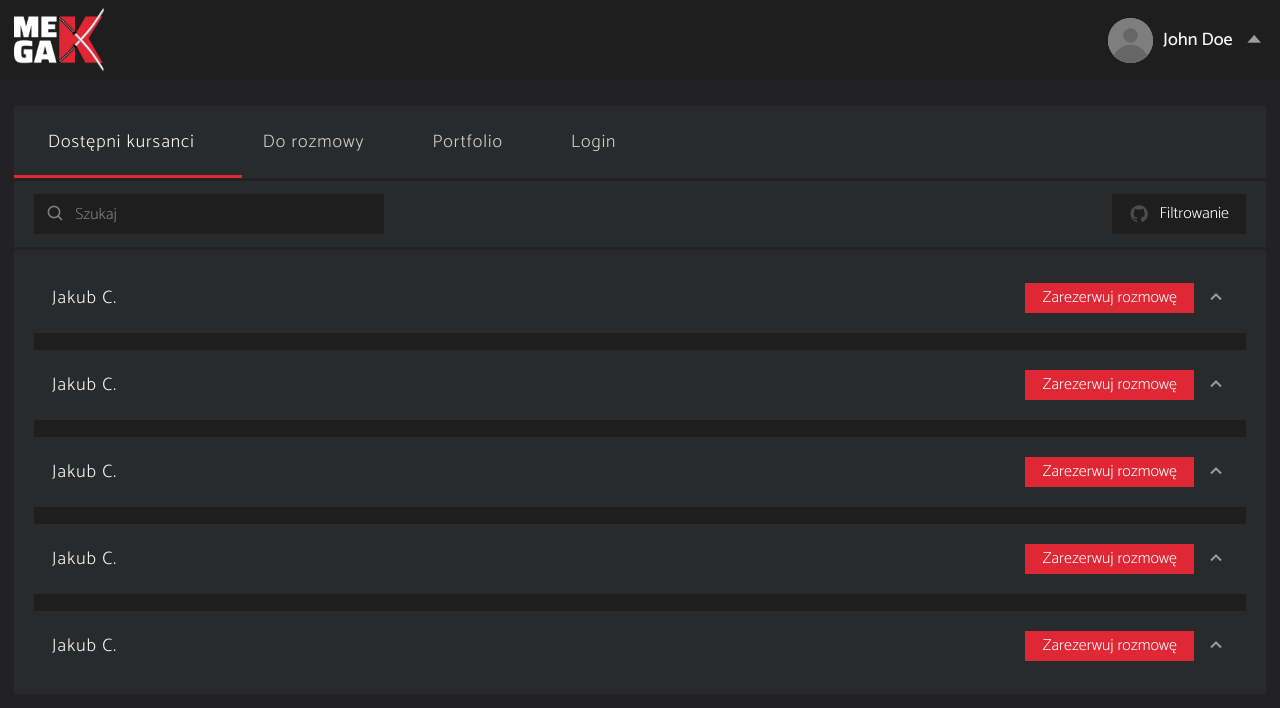
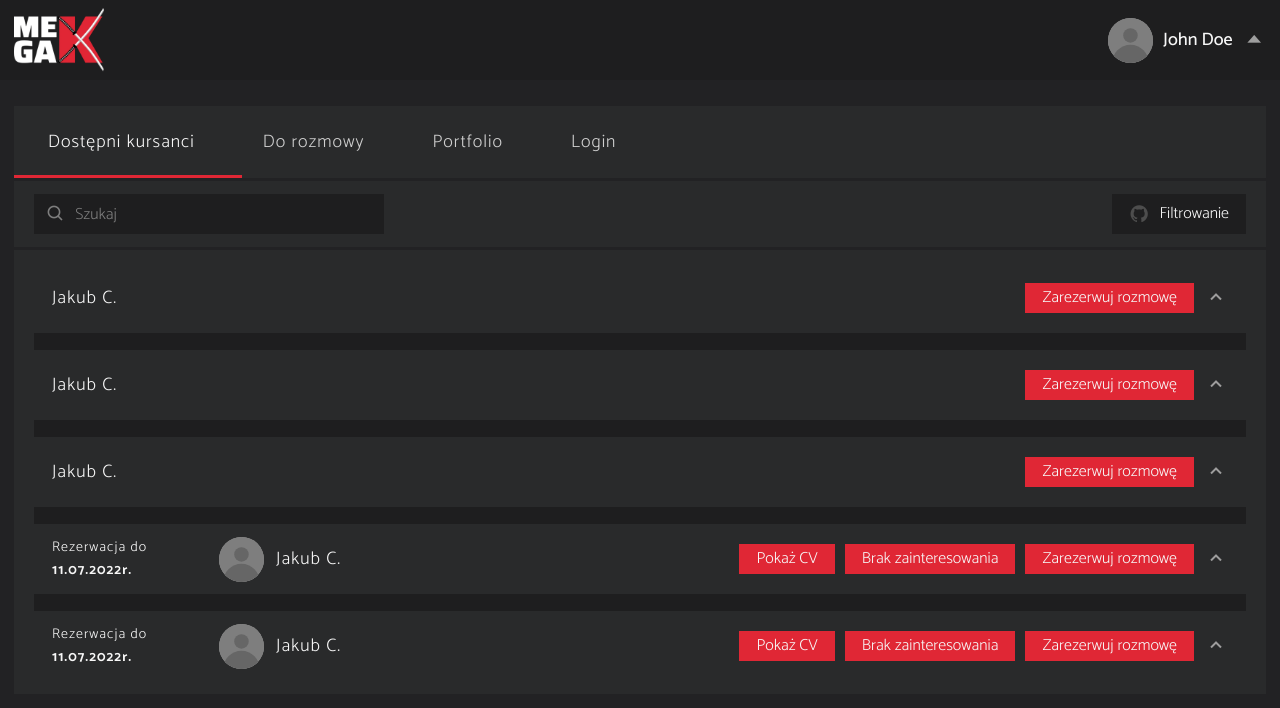
Before and after one commit to airfortech/Head-Hunter-Frontend, a React (Create React App) app: page /students in a window 1280 px wide. Shown: the top 708 px of the page. Built offline with nearby package versions, Linux system fonts and the light colour scheme.

Commit message:
expanded StudentItem

```diff
--- a/src/components/Header/Menu/Menu.tsx
+++ b/src/components/Header/Menu/Menu.tsx
@@ -32,7 +32,7 @@ export const Menu = () => {
           height: "auto",
           duration: 0.2,
         },
-        "<-=0.05"
+        "<+=0.1"
       )
       .to(
         actionsItems,
@@ -42,7 +42,7 @@ export const Menu = () => {
           duration: 0.3,
           stagger: 0.1,
         },
-        "<+=0.2"
+        "<+=0.1"
       );
     return () => {
       tweenRef.current?.kill();
--- a/src/components/UsersList/StudentItem/StudentItem.module.css
+++ b/src/components/UsersList/StudentItem/StudentItem.module.css
@@ -13,6 +13,22 @@
   display: flex;
   justify-content: space-between;
   align-items: center;
+}
+
+.personal {
+  display: flex;
+  align-items: center;
+  gap: 12px;
+}
+
+.reservationDate {
+  margin-right: 60px;
+  display: flex;
+  flex-direction: column;
+}
+
+.reservationDate span {
+  font-weight: var(--font-weight-bold);
 }
 
 .name {
--- a/src/components/UsersList/StudentItem/StudentItem.tsx
+++ b/src/components/UsersList/StudentItem/StudentItem.tsx
@@ -4,12 +4,15 @@ import { PrimaryButton } from "../../buttons/PrimaryButton/PrimaryButton";
 import { NoteCard } from "../../NoteCard/NoteCard";
 import { PreferencesCard } from "../../PreferencesCard/PreferencesCard";
 import classes from "./StudentItem.module.css";
+import { Avatar } from "../../Avatar/Avatar";
+import { NavLink } from "react-router-dom";
 
 interface Props {
   open?: boolean;
+  status: "available" | "toTalk";
 }
 
-export const StudentItem = ({ open = false }: Props) => {
+export const StudentItem = ({ open = false, status }: Props) => {
   const [isDetailsOpen, setDetailsOpen] = useState(open);
   const iconRef = useRef<HTMLElement>(null);
   const detailsRef = useRef<HTMLDivElement>(null);
@@ -38,7 +41,7 @@ export const StudentItem = ({ open = false }: Props) => {
           height: "auto",
           duration: 0.2,
         },
-        "<-=0.15"
+        "<+=0.1"
       )
       .fromTo(
         detailsItems,
@@ -57,6 +60,8 @@ export const StudentItem = ({ open = false }: Props) => {
   }, []);
 
   useEffect(() => {
+    console.log("test", isDetailsOpen);
+
     if (isDetailsOpen) {
       tweenRef.current?.play();
     } else {
@@ -67,8 +72,25 @@ export const StudentItem = ({ open = false }: Props) => {
   return (
     <li className={classes.StudentItem}>
       <div className={classes.info}>
-        <p className={classes.name}>Jakub C.</p>
+        <div className={classes.personal}>
+          {status === "toTalk" && (
+            <p className={classes.reservationDate}>
+              Rezerwacja do
+              <span>11.07.2022r.</span>
+            </p>
+          )}
+          {status === "toTalk" && <Avatar name="Jakub C" />}
+          <p className={classes.name}>Jakub C.</p>
+        </div>
         <div className={classes.actions}>
+          {status === "toTalk" && (
+            <NavLink to="/cv">
+              <PrimaryButton size="normal">Pokaż CV</PrimaryButton>
+            </NavLink>
+          )}
+          {status === "toTalk" && (
+            <PrimaryButton size="normal">Brak zainteresowania</PrimaryButton>
+          )}
           <PrimaryButton size="normal">Zarezerwuj rozmowę</PrimaryButton>
           <button className={classes.button} onClick={handleClick}>
             <i className="bx bx-chevron-up" ref={iconRef}></i>
--- a/src/views/StudentsListView/StudentsListView.tsx
+++ b/src/views/StudentsListView/StudentsListView.tsx
@@ -20,11 +20,11 @@ export const StudentsListView = () => {
         />
         <SearchPanel />
         <UsersList>
-          <StudentItem />
-          <StudentItem />
-          <StudentItem />
-          <StudentItem />
-          <StudentItem />
+          <StudentItem status="available" />
+          <StudentItem status="available" />
+          <StudentItem status="available" />
+          <StudentItem status="toTalk" />
+          <StudentItem status="toTalk" />
         </UsersList>
       </div>
     </PanelLayout>
```
